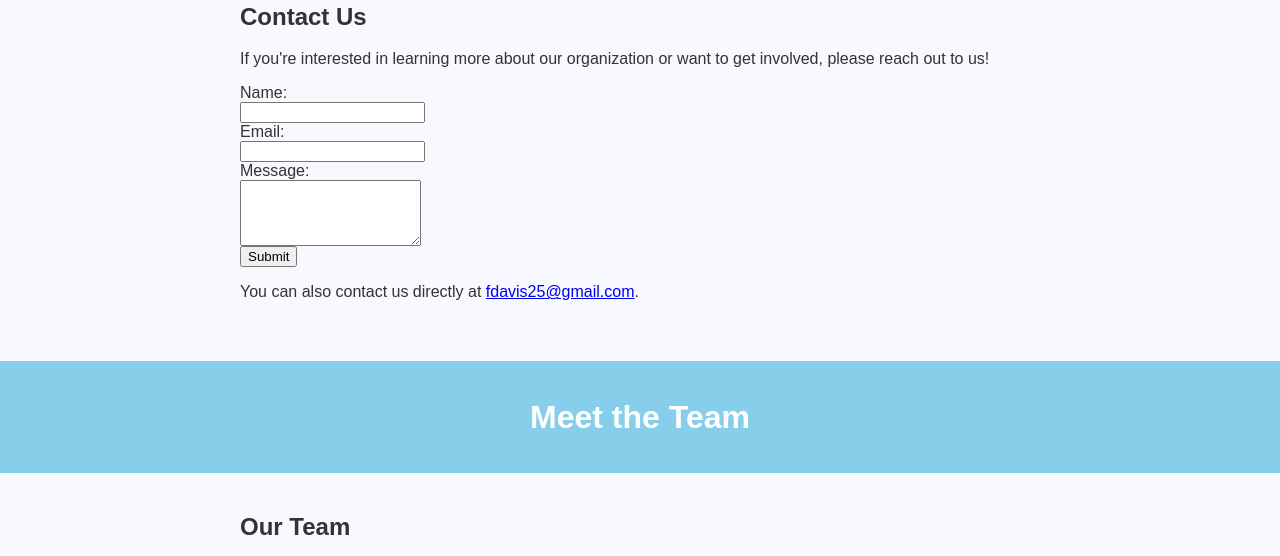
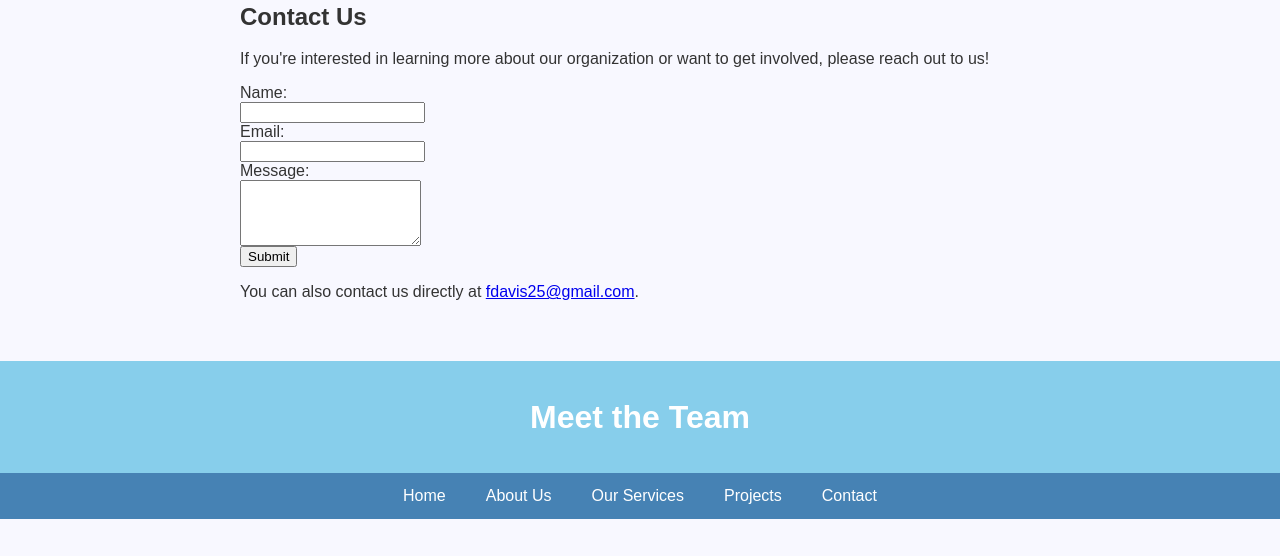
Before and after one commit to aodhdv/chat, a plain HTML site: page index.html in a window 1280 px wide. Shown: the part 899-1455 px from the top of the page. Drawn offline with Linux system fonts and the light colour scheme.

Commit message:
Update index.html

```diff
--- a/index.html
+++ b/index.html
@@ -185,7 +185,11 @@
         <h1>Meet the Team</h1>
     </header>
     <nav>
-
+        <a href="index.html">Home</a>
+        <a href="#about">About Us</a>
+        <a href="#services">Our Services</a>
+        <a href="#projects">Projects</a>
+        <a href="#contact">Contact</a>
     </nav>
     <div class="container">
         <section class="section">
```
